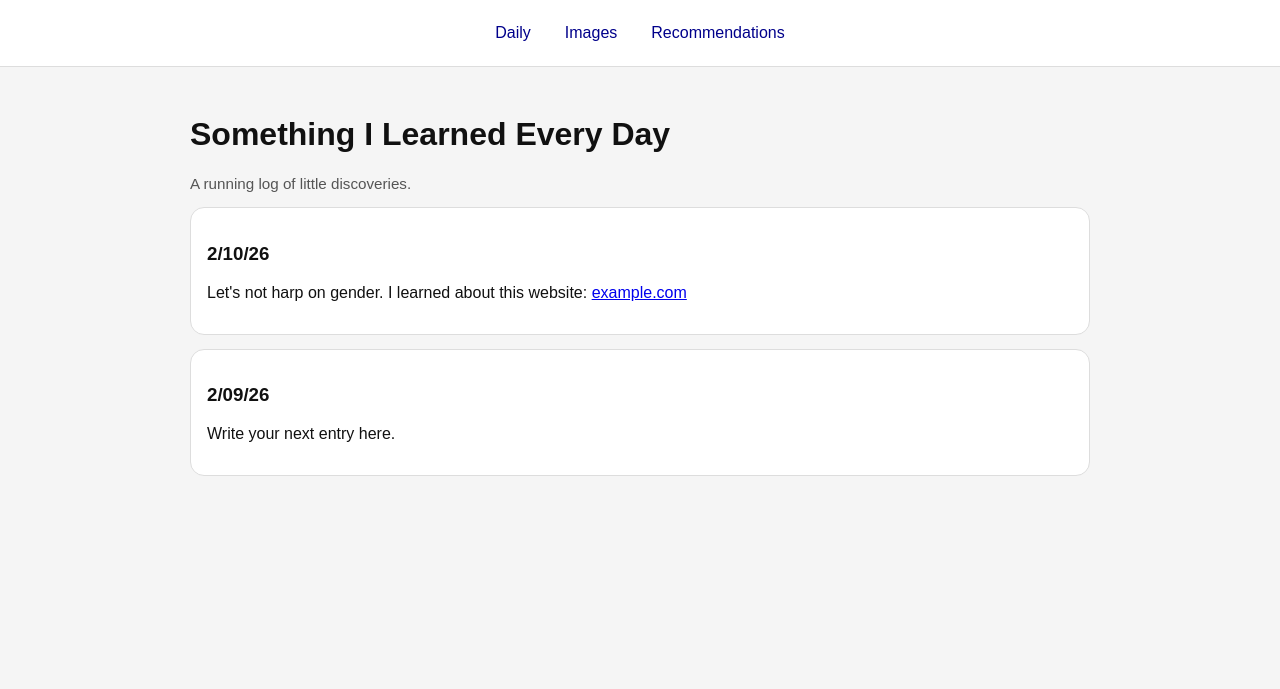
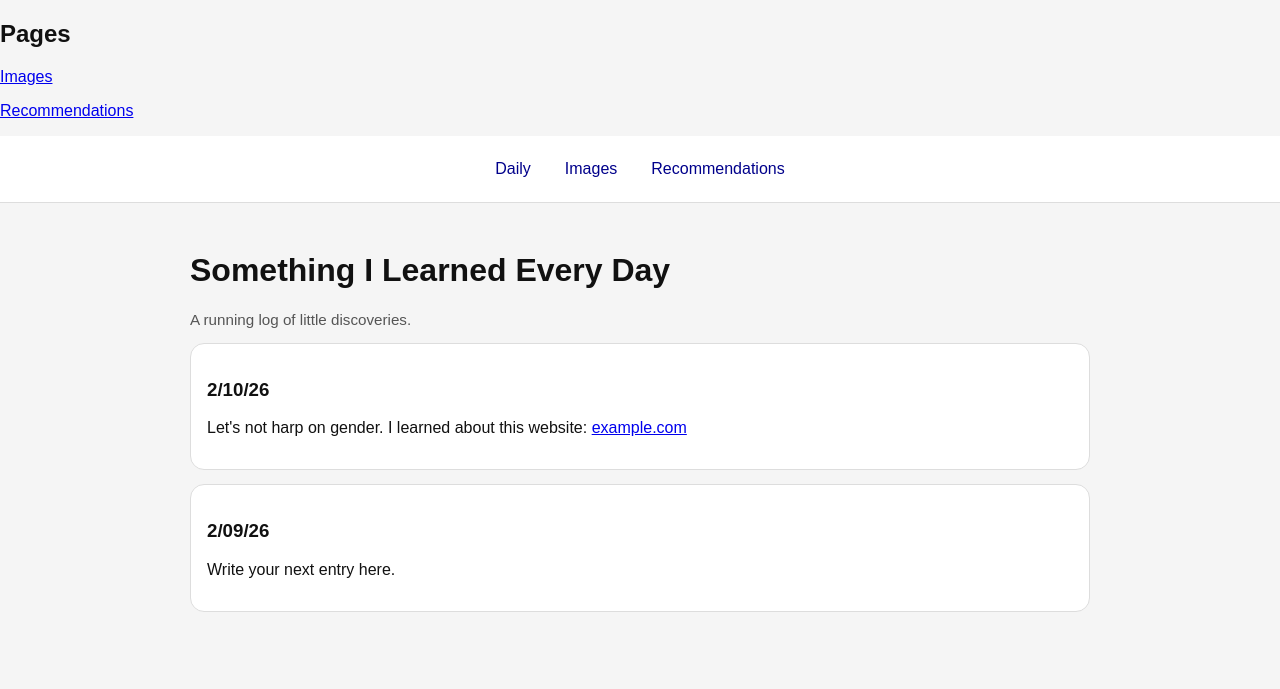
Before and after one commit to jillnoorily/Website, a plain HTML site: page index.html in a window 1280 px wide. Drawn offline with Linux system fonts and the light colour scheme.

Commit message:
Update index.html

```diff
--- a/index.html
+++ b/index.html
@@ -1,4 +1,9 @@
 <!DOCTYPE html>
+<h2>Pages</h2>
+
+<p><a href="images.html">Images</a></p>
+<p><a href="recommendations.html">Recommendations</a></p>
+
 <html lang="en">
 <head>
   <meta charset="UTF-8" />
```
